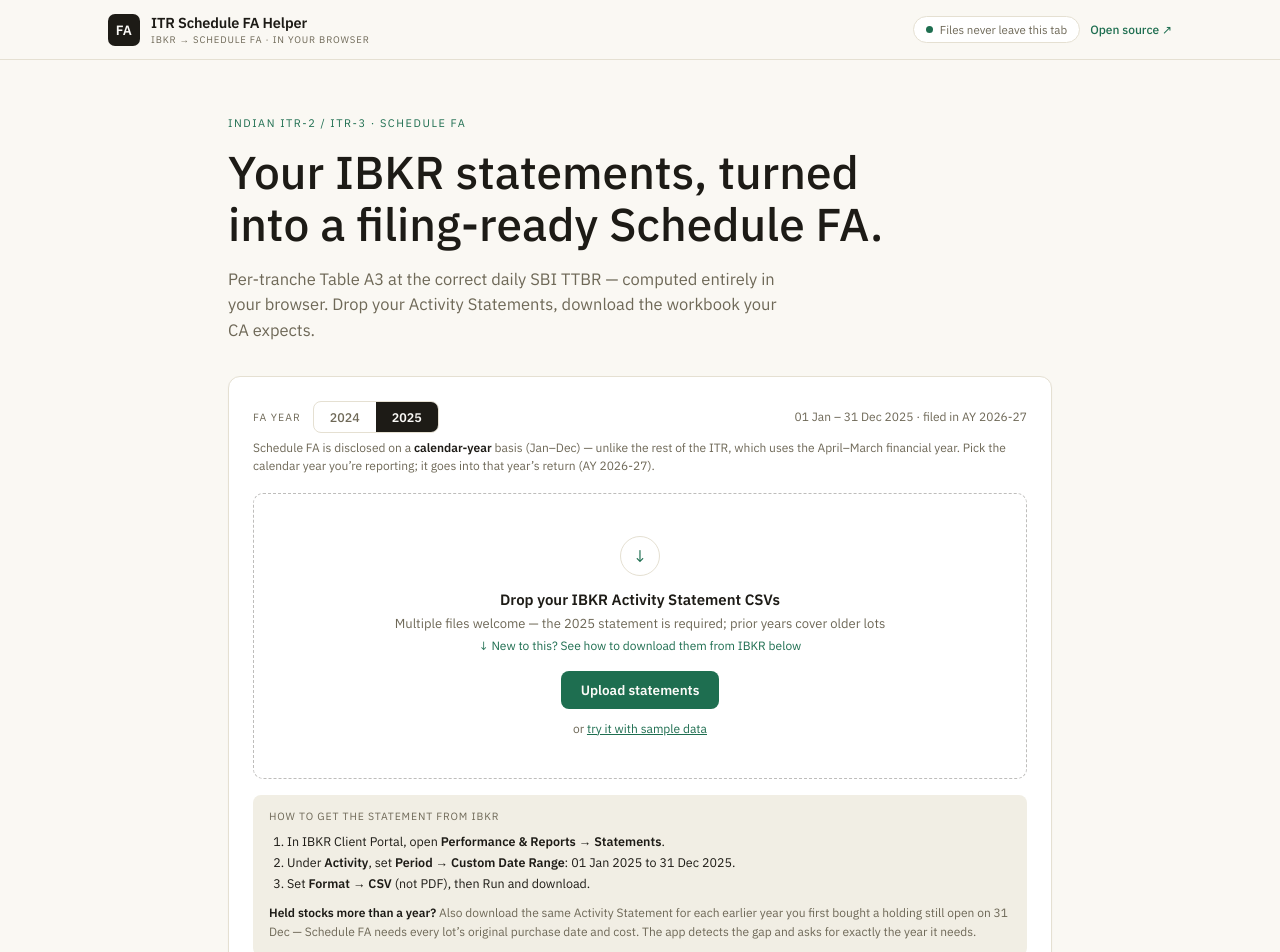
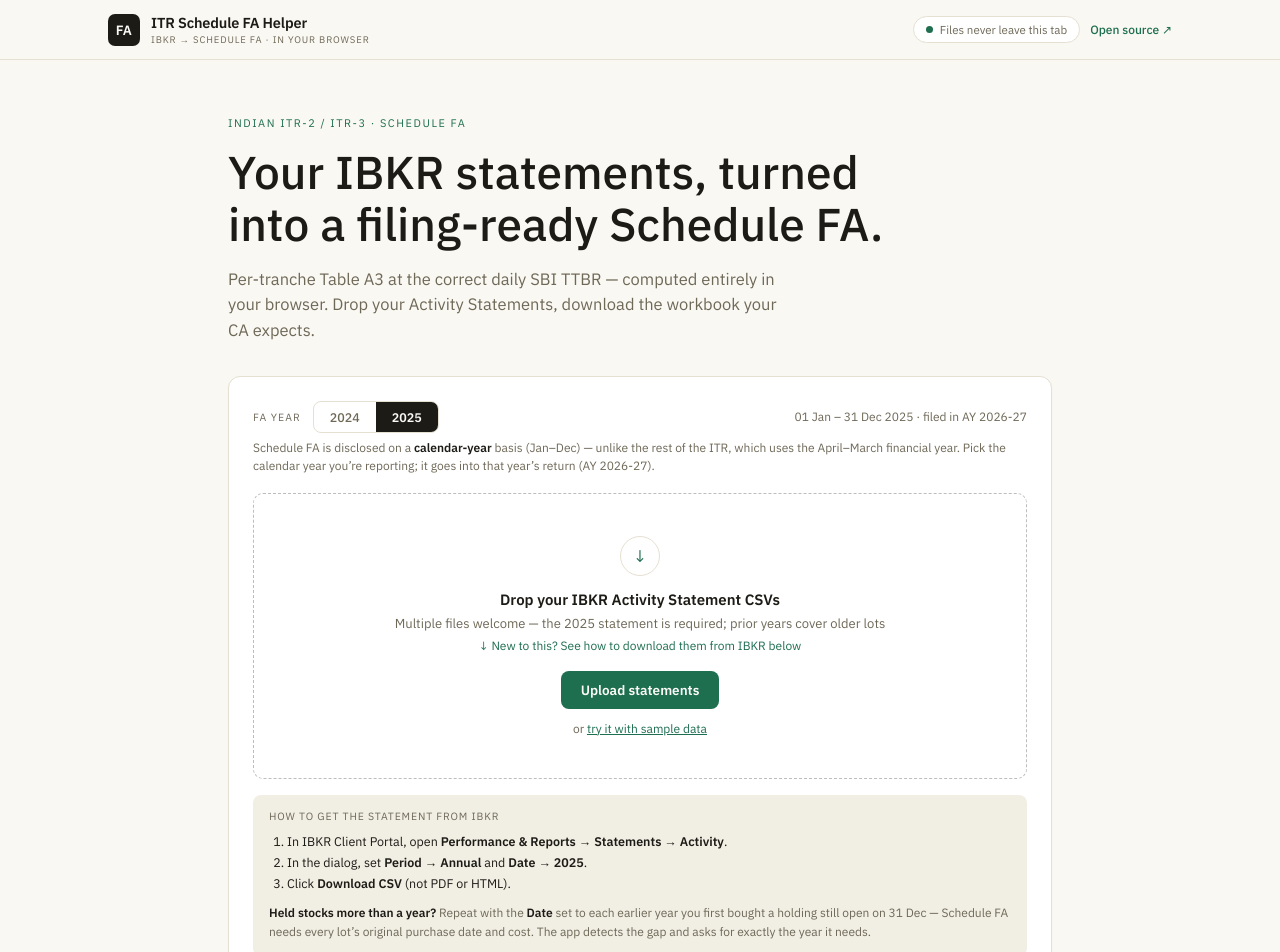
Before and after one commit to manojVivek/itr-schedule-fa-from-ibkr, a Next.js app: page / in a window 1280 px wide. Shown: the top 952 px of the page. Built offline with nearby package versions, Linux system fonts and the light colour scheme.

Commit message:
Match IBKR download steps to the real Activity Statement dialog (Period Annual + Date + Download CSV)

```diff
--- a/src/components/landing.tsx
+++ b/src/components/landing.tsx
@@ -170,21 +170,21 @@
             <ol style={{ margin: 0, paddingLeft: 18, fontSize: 12.5, lineHeight: 1.7, color: "var(--ink)" }}>
               <li>
                 In IBKR Client Portal, open{" "}
-                <strong style={{ fontWeight: 600 }}>Performance &amp; Reports → Statements</strong>.
+                <strong style={{ fontWeight: 600 }}>Performance &amp; Reports → Statements → Activity</strong>.
               </li>
               <li>
-                Under <strong style={{ fontWeight: 600 }}>Activity</strong>, set{" "}
-                <strong style={{ fontWeight: 600 }}>Period → Custom Date Range</strong>: 01 Jan {year} to 31 Dec {year}.
+                In the dialog, set <strong style={{ fontWeight: 600 }}>Period → Annual</strong> and{" "}
+                <strong style={{ fontWeight: 600 }}>Date → {year}</strong>.
               </li>
               <li>
-                Set <strong style={{ fontWeight: 600 }}>Format → CSV</strong> (not PDF), then Run and download.
+                Click <strong style={{ fontWeight: 600 }}>Download CSV</strong> (not PDF or HTML).
               </li>
             </ol>
             <div style={{ marginTop: 10, fontSize: 12, lineHeight: 1.55, color: "var(--muted)", textWrap: "pretty" }}>
-              <strong style={{ color: "var(--ink)", fontWeight: 600 }}>Held stocks more than a year?</strong>{" "}Also
-              download the same Activity Statement for each earlier year you first bought a holding still open on 31 Dec —
-              Schedule FA needs every lot&rsquo;s original purchase date and cost. The app detects the gap and asks for exactly
-              the year it needs.
+              <strong style={{ color: "var(--ink)", fontWeight: 600 }}>Held stocks more than a year?</strong>{" "}Repeat with the{" "}
+              <strong style={{ color: "var(--ink)", fontWeight: 600 }}>Date</strong>{" "}set to each earlier year you first bought a
+              holding still open on 31 Dec — Schedule FA needs every lot&rsquo;s original purchase date and cost. The app
+              detects the gap and asks for exactly the year it needs.
             </div>
           </div>
         </div>
```
